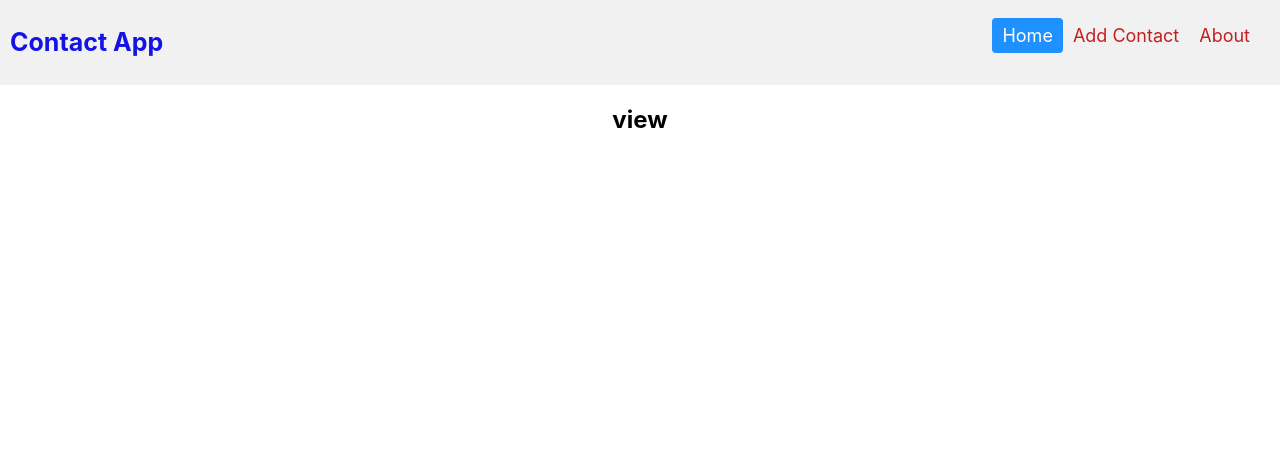
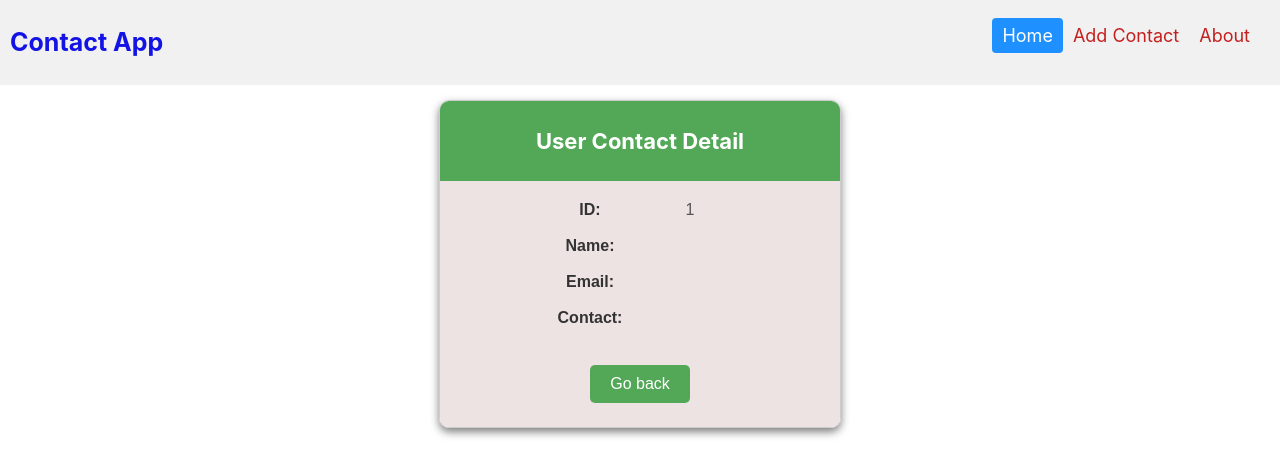
Before and after one commit to kimtechnos/firabase-contact-appliction, a React (Create React App) app: page /view/1 in a window 1280 px wide. Shown: the top 476 px of the page. Built offline with nearby package versions, Linux system fonts and the light colour scheme; no server answers; the database is empty.

Commit message:
Add user contact detail view and improve card styling

```diff
--- /dev/null
+++ b/src/pages/View.css
@@ -0,0 +1,55 @@
+.card {
+  width: 400px;
+  margin: 0 auto;
+  display: flex;
+  flex-direction: column;
+  border: 1px solid #ccc;
+  border-radius: 10px;
+  box-shadow: 0 4px 8px rgba(0, 0, 0, 0.5);
+  overflow: hidden;
+}
+.card-header {
+  height: 60px;
+  background: rgb(83, 168, 88);
+  color: white;
+  text-align: center;
+  display: flex;
+  align-items: center;
+  justify-content: center;
+  font-weight: bold;
+  font-size: 22px;
+  padding: 10px;
+}
+
+.container {
+  padding: 20px;
+  font-family: Arial, san-serif;
+  background-color: #eee3e3;
+}
+.container strong {
+  display: inline-block;
+  width: 100px;
+  color: #333;
+}
+.container span {
+  display: inline-block;
+  width: 100px;
+  color: #555;
+  font-weight: normal;
+}
+
+.btn-edit {
+  margin-top: 20px;
+  padding: 10px 20px;
+  background-color: #53a858;
+  color: white;
+  border: none;
+  border-radius: 5px;
+  cursor: pointer;
+  font-size: 16px;
+  transition: background-color 0.3s ease;
+}
+.btn-edit:hover {
+  background-color: #2c343d;
+  color: rgba(187, 196, 217, 0.753);
+}
--- a/src/pages/View.js
+++ b/src/pages/View.js
@@ -1,9 +1,56 @@
-import React from "react";
+import React, { useState, useEffect } from "react";
+import { getDatabase, ref, get } from "firebase/database";
+import { useParams, Link } from "react-router-dom";
+import "./View.css";
 
 const View = () => {
+  const [user, setUser] = useState({});
+  const { id } = useParams();
+  useEffect(() => {
+    const db = getDatabase();
+    const contactsRef = ref(db, `contacts/${id}`);
+    get(contactsRef)
+      .then((snapshot) => {
+        if (snapshot.exists()) {
+          setUser({ ...snapshot.val() });
+        } else {
+          setUser({});
+        }
+      })
+      .catch((error) => {
+        console.error("error fetching data:", error);
+      });
+  }, [id]);
+  console.log("user", user);
+
   return (
-    <div>
-      <h2>view</h2>
+    <div style={{ marginTop: "15PX" }}>
+      <div className="card">
+        <div className="card-header">
+          <p>User Contact Detail</p>
+        </div>
+        <div className="container">
+          <strong>ID:</strong>
+          <span>{id}</span>
+          <br />
+          <br />
+          <strong>Name:</strong>
+          <span>{user.name}</span>
+          <br />
+          <br />
+          <strong>Email:</strong>
+          <span>{user.email}</span>
+          <br />
+          <br />
+          <strong>Contact:</strong>
+          <span>{user.contact}</span>
+          <br />
+          <br />
+          <Link to="/">
+            <button className="btn btn-edit">Go back</button>
+          </Link>
+        </div>
+      </div>
     </div>
   );
 };
```
Also changed, not shown: src/pages/AddEdit.js (+8 -2 lines).
